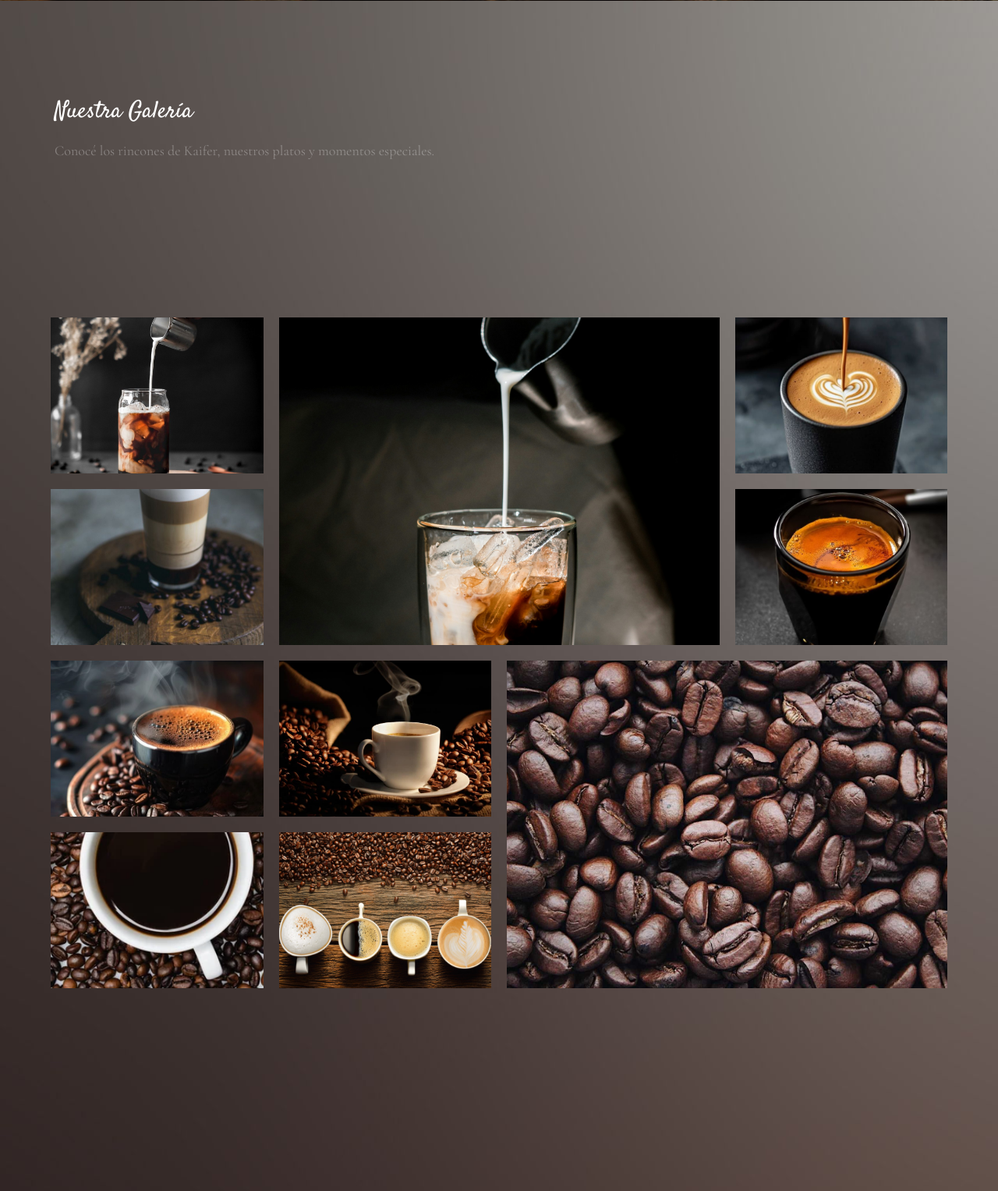
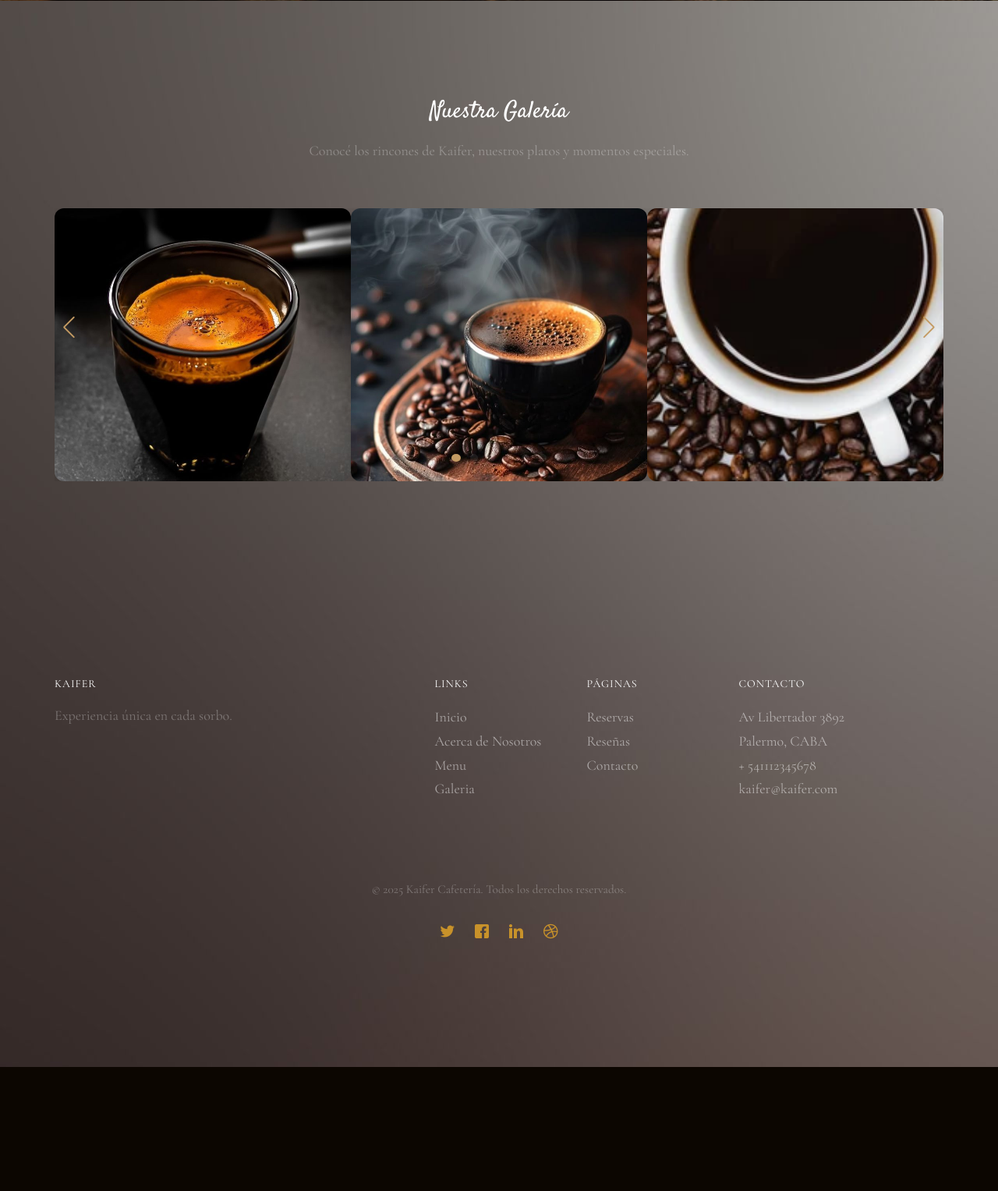
Before and after one commit to ggnus-sys/TP-FINAL-RESTO-IDS, a Flask app: page /gallery in a window 1280 px wide. Shown: the part 799-2326 px from the top of the page at 78% size. After the commit the page ends 2167 px from the top, so only its background shows below. Run offline with Flask 3, Linux system fonts and the light colour scheme; some libraries are stand-ins or nearby versions; some web fonts are replaced.

Commit message:
1. Arregle el formulario de contact, ya esta centralizado con un style diferente 2. En el apartado de gallery, realize un carrucel para mas interactividad de parte del cliente 3. En el inicio modifique el contenido que se mostraba al cliente

```diff
--- a/cafeteria-web/static/style/style.css
+++ b/cafeteria-web/static/style/style.css
@@ -1838,5 +1838,202 @@ textarea {
   color: #000000 !important;
 }
 
-
 /*# sourceMappingURL=style.css.map */
+
+/*
+  AJUSTES PERSONALIZADOS
+*/
+
+/* Contenedor de cada ítem  */
+.fh5co-item {
+    background: #a19f9f !important;
+    padding: 25px 20px !important;
+    border-radius: 12px !important; /* Bordes redondeados */
+    box-shadow: 0 4px 20px rgba(0, 0, 0, 0.08) !important; /* Sombra suave */
+    text-align: center !important;  /* Centrado del contenido */
+    margin-bottom: 30px !important; /* Separación entre filas */
+    display: block !important;
+}
+
+/* Títulos de los productos  */
+.fh5co-item h3 {
+    color: #2c1d11 !important;
+    font-size: 20px !important;
+    margin-top: 15px !important;
+    margin-bottom: 10px !important;
+    font-weight: 600 !important;
+}
+
+/* Precios  */
+.fh5co-item .fh5co-price {
+    font-size: 26px !important;     /* Tamaño grande y legible */
+    color: #c49b63 !important;
+    font-weight: 700 !important;     /* Texto en negrita */
+    display: block !important;
+    margin: 15px 0 !important;
+}
+
+/* Ajuste para el precio */
+.fh5co-item .fh5co-price sup {
+    font-size: 14px !important;
+    vertical-align: super !important;
+}
+
+/* Texto de la descripción */
+.fh5co-item p {
+    color: #666666 !important;
+    font-size: 14px !important;
+    line-height: 1.6 !important;
+}
+
+/*
+  FORMULARIO DE CONTACTO
+*/
+
+/* Contenedor del formulario */
+.form-contacto-custom {
+    background: rgba(255, 255, 255, 0.03) !important;
+    padding: 40px !important;
+    border-radius: 12px !important;
+    border: 1px solid rgba(255, 255, 255, 0.1) !important;
+    box-shadow: 0 10px 30px rgba(0, 0, 0, 0.2) !important;
+}
+
+/* Títulos de los campos */
+.form-contacto-custom .form-group label {
+    color: #c49b63 !important;
+    font-weight: 600 !important;
+    letter-spacing: 1px !important;
+    margin-bottom: 8px !important;
+    text-transform: uppercase;
+}
+
+/* Cajas de texto */
+.form-contacto-custom .form-control {
+    border-radius: 6px !important;
+    background: rgba(0, 0, 0, 0.2) !important;
+    border: 2px solid rgba(255, 255, 255, 0.3) !important;
+    color: #fff !important;
+    transition: all 0.3s ease !important;
+}
+
+/* Área de mensaje  */
+.form-contacto-custom textarea.form-control {
+    resize: none !important;
+}
+
+/* Contenedor del botón */
+.form-contacto-custom .btn-container-custom {
+    margin-bottom: 0 !important;
+    margin-top: 15px !important;
+}
+
+/* Botón de enviar  */
+.form-contacto-custom .btn {
+    padding: 12px 35px !important;
+    border-radius: 30px !important;
+    font-weight: 600 !important;
+    transition: all 0.3s ease !important;
+}
+
+
+#fh5co-contact .fh5co-heading {
+    margin-bottom: 30px !important;
+}
+
+/*
+  CARRUSEL DE IMÁGENES DE GALLERÍA
+*/
+
+/* Espaciado de las tarjetas internas del carrusel */
+.carousel-item-wrap {
+    padding: 0 15px; /* Separación entre imágenes */
+    outline: none;
+}
+
+/* Forzar que todas las imágenes tengan exactamente la misma proporción */
+.carousel-img {
+    height: 350px !important; /* Altura */
+    background-size: cover !important;
+    background-position: center !important;
+    border-radius: 12px !important; /* Bordes */
+    box-shadow: 0 8px 24px rgba(0, 0, 0, 0.15) !important; /* Sombra */
+    transition: transform 0.3s ease !important;
+}
+
+/* Efecto hover interactivo al pasar el mouse */
+.carousel-img:hover {
+    transform: scale(1.02);
+}
+
+/* Personalización de los puntos de navegación */
+.slick-dots {
+    bottom: -40px !important;
+}
+
+.slick-dots li button:before {
+    color: #c49b63 !important;
+    font-size: 12px !important;
+    opacity: 0.4 !important;
+}
+
+.slick-dots li.slick-active button:before {
+    color: #c49b63 !important;
+    opacity: 1 !important;
+}
+
+/* Personalización de las flechas */
+.slick-prev:before, .slick-next:before {
+    color: #c49b63 !important;
+    font-size: 24px !important;
+}
+
+.slick-prev {
+    left: -35px !important;
+}
+.slick-next {
+    right: -35px !important;
+}
+
+/* Flecha Izquierda */
+.swiper-button-prev {
+    color: #c49b63 !important;
+    left: 5px !important;
+    transform: translateY(-50%);
+}
+
+/* Flecha Derecha */
+.swiper-button-next {
+    color: #c49b63 !important;
+    right: 5px !important;
+    transform: translateY(-50%); /* Centrado vertical perfecto */
+}
+
+/* Reduccion un poco el tamaño de las flechas para que se vean más finas */
+.swiper-button-next:after, .swiper-button-prev:after {
+    font-size: 28px !important;
+}
+
+/*
+   PUNTOS
+*/
+.swiper-pagination {
+    bottom: 15px !important; /* Los posicionamos bien abajo, fuera del flujo de la foto */
+}
+
+.swiper-pagination-bullet {
+    background: rgba(255, 255, 255, 0.4) !important;
+    width: 10px !important;
+    height: 10px !important;
+    margin: 0 6px !important;
+}
+
+.swiper-pagination-bullet-active {
+    background: #c49b63 !important;
+    width: 12px !important;
+}
+
+
+.fh5co-heading {
+    margin-bottom: 30px !important;
+}
--- a/cafeteria-web/templates/about.html
+++ b/cafeteria-web/templates/about.html
@@ -12,7 +12,7 @@
 			<div class="col-md-12 text-center">
 				<div class="display-t js-fullheight">
 					<div class="display-tc js-fullheight animate-box" data-animate-effect="fadeIn">
-						<h1>About <em>Us</em></h1>
+						<h1>Sobre <em>Nosotros</em></h1>
 						<h2>Conocé nuestra historia</h2>
 					</div>
 				</div>
--- a/cafeteria-web/templates/gallery.html
+++ b/cafeteria-web/templates/gallery.html
@@ -24,46 +24,47 @@
 </div>
 {% endblock %}
 
+
+
 {% block content %}
+<link rel="stylesheet" href="https://cdn.jsdelivr.net/npm/swiper@11/swiper-bundle.min.css" />
+
+<link rel="stylesheet" href="{{ url_for('static', filename='css/swiper-gallery.css') }}" />
 
 <div id="fh5co-gallery" class="fh5co-section">
 	<div class="container">
 		<div class="row">
-			<div class="col-md-12 fh5co-heading animate-box">
+			<div class="col-md-12 fh5co-heading animate-box text-center">
 				<h2>Nuestra Galería</h2>
-				<div class="row">
-					<div class="col-md-6">
-						<p>Conocé los rincones de Kaifer, nuestros platos y momentos especiales.</p>
+				<p>Conocé los rincones de Kaifer, nuestros platos y momentos especiales.</p>
+			</div>
+		</div>
+
+		<div class="row">
+			<div class="col-md-12">
+				<div class="swiper kaifer-swiper">
+					<div class="swiper-wrapper">
+						<div class="swiper-slide"><div class="carousel-img" style="background-image: url({{ url_for('static', filename='images/cafe_5_1.jpeg') }});"></div></div>
+						<div class="swiper-slide"><div class="carousel-img" style="background-image: url({{ url_for('static', filename='images/cafe_7.jpeg') }});"></div></div>
+						<div class="swiper-slide"><div class="carousel-img" style="background-image: url({{ url_for('static', filename='images/acerca_2.jpg') }});"></div></div>
+						<div class="swiper-slide"><div class="carousel-img" style="background-image: url({{ url_for('static', filename='images/cafe_portada_1.jpeg') }});"></div></div>
+						<div class="swiper-slide"><div class="carousel-img" style="background-image: url({{ url_for('static', filename='images/cafe_portada_2.jpeg') }});"></div></div>
+						<div class="swiper-slide"><div class="carousel-img" style="background-image: url({{ url_for('static', filename='images/cafe_acerca_1.jpg') }});"></div></div>
 					</div>
+
+					<div class="swiper-pagination"></div>
+					<div class="swiper-button-prev"></div>
+					<div class="swiper-button-next"></div>
 				</div>
-			</div>
-
-			<div class="col-md-3 col-sm-3 fh5co-gallery_item">
-				<div class="fh5co-bg-img" style="background-image: url({{ url_for('static', filename='images/cafe_1.jpeg') }});" data-trigger="zoomerang"></div>
-				<div class="fh5co-bg-img" style="background-image: url({{ url_for('static', filename='images/cafe_3.jpeg') }});" data-trigger="zoomerang"></div>
-			</div>
-			<div class="col-md-6 col-sm-6 fh5co-gallery_item">
-				<div class="fh5co-bg-img fh5co-gallery_big" style="background-image: url({{ url_for('static', filename='images/cafe_1_1.jpg') }});" data-trigger="zoomerang"></div>
-			</div>
-			<div class="col-md-3 col-sm-3 fh5co-gallery_item">
-				<div class="fh5co-bg-img" style="background-image: url({{ url_for('static', filename='images/cafe_5.jpeg') }});" data-trigger="zoomerang"></div>
-				<div class="fh5co-bg-img" style="background-image: url({{ url_for('static', filename='images/cafe_5_1.jpeg') }});" data-trigger="zoomerang"></div>
-			</div>
-
-			<div class="col-md-3 col-sm-3 fh5co-gallery_item">
-				<div class="fh5co-bg-img" style="background-image: url({{ url_for('static', filename='images/cafe_7.jpeg') }});" data-trigger="zoomerang"></div>
-				<div class="fh5co-bg-img" style="background-image: url({{ url_for('static', filename='images/acerca_2.jpg') }});" data-trigger="zoomerang"></div>
-			</div>
-			<div class="col-md-3 col-sm-3 fh5co-gallery_item">
-				<div class="fh5co-bg-img" style="background-image: url({{ url_for('static', filename='images/cafe_portada_1.jpeg') }});" data-trigger="zoomerang"></div>
-				<div class="fh5co-bg-img" style="background-image: url({{ url_for('static', filename='images/cafe_portada_2.jpeg') }});" data-trigger="zoomerang"></div>
-			</div>
-			<div class="col-md-6 col-sm-6 fh5co-gallery_item">
-				<div class="fh5co-bg-img fh5co-gallery_big" style="background-image: url({{ url_for('static', filename='images/cafe_acerca_1.jpg') }});" data-trigger="zoomerang"></div>
 			</div>
 		</div>
 	</div>
 </div>
+
+<script src="https://cdn.jsdelivr.net/npm/swiper@11/swiper-bundle.min.js"></script>
+
+<script src="{{ url_for('static', filename='js/swiper-gallery.js') }}"></script>
+
 
 <script src="{{ url_for('static', filename='js/jquery.min.js') }}"></script>
 <script src="{{ url_for('static', filename='js/zoomerang.js') }}"></script>
--- a/docker-compose.yaml
+++ b/docker-compose.yaml
@@ -26,6 +26,7 @@ services:
     depends_on:
       mysql:
         condition: service_healthy
+
   mysql:
     image: mysql:8
     container_name: cafeteria_mysql
```
Also changed, not shown: cafeteria-web/static/js/swiper-gallery.js (added, +32 -0 lines), cafeteria-web/static/style/swiper-gallery.css (added, +39 -0 lines), cafeteria-web/templates/contact.html (+15 -11 lines), cafeteria-web/templates/index.html (+42 -31 lines).
